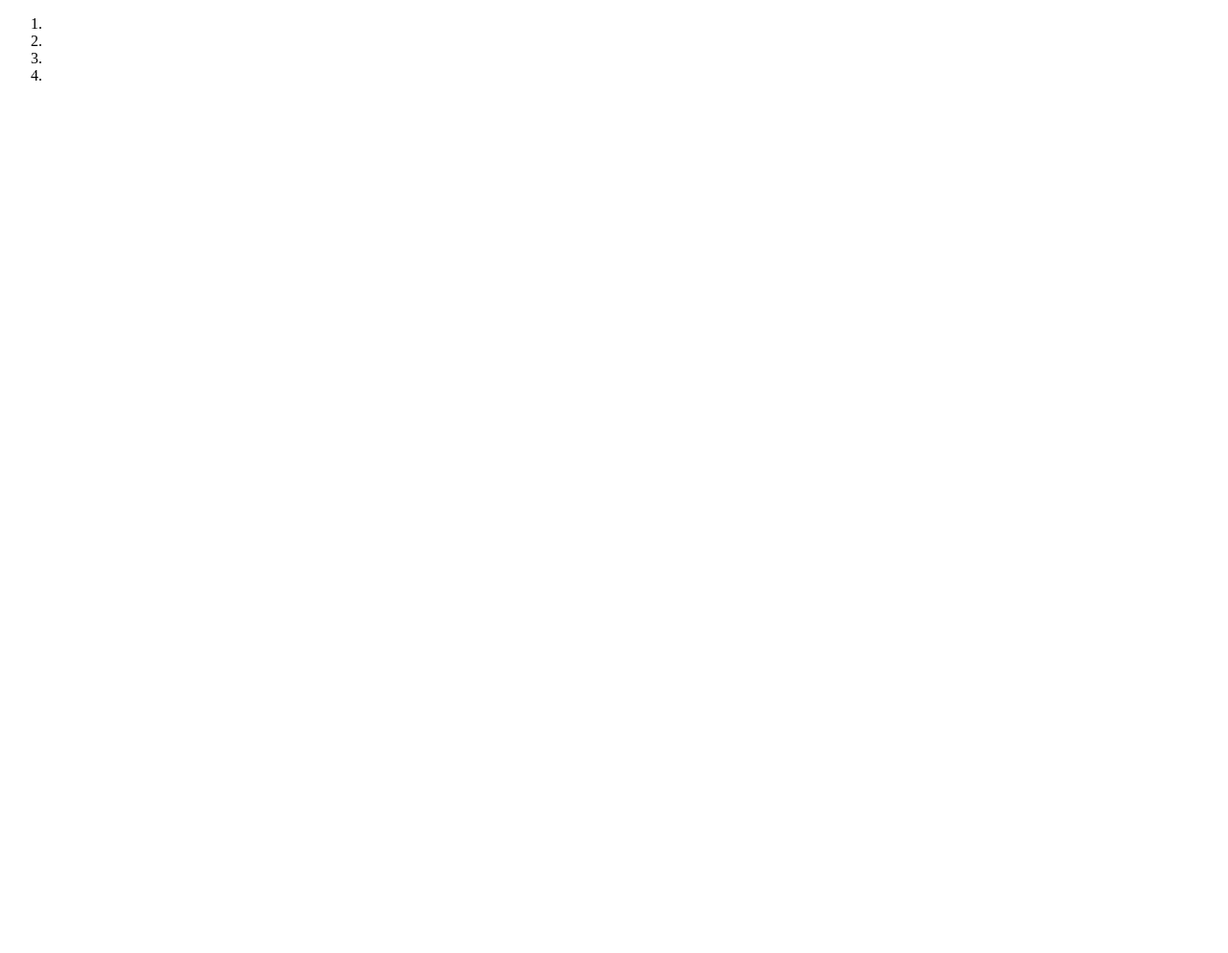
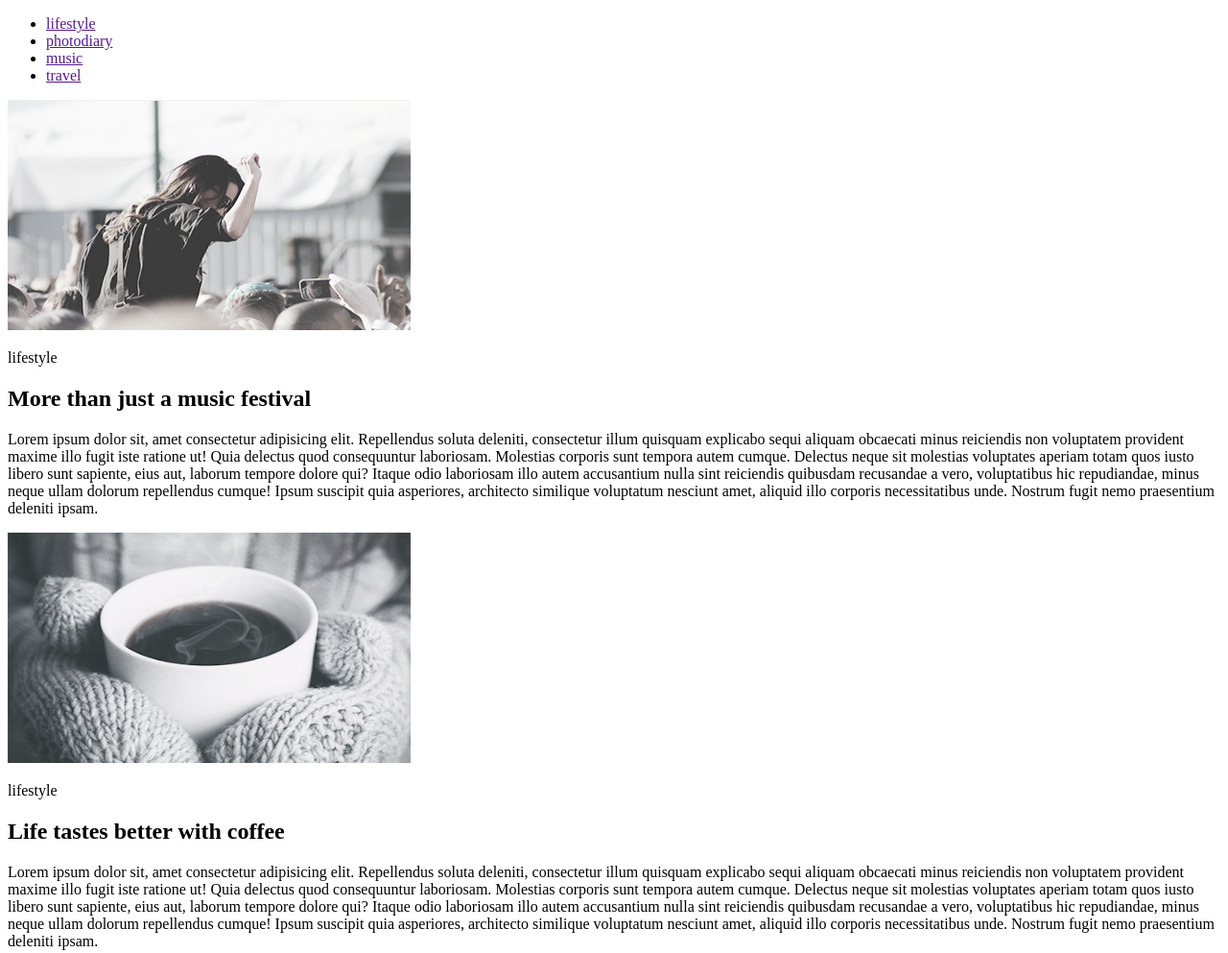
Before and after one commit to EvDeIv/HTML-CSS-module, a plain HTML site: page hw-01-02/index.html in a window 1280 px wide. Shown: the top 993 px of the page at 96% size. Before the commit the page ends 800 px from the top, so only its background shows below. Drawn offline with Linux system fonts and the light colour scheme.

Commit message:
01.23.2020

```diff
--- a/hw-01-02/index.html
+++ b/hw-01-02/index.html
@@ -7,11 +7,36 @@
     <title>Document</title>
 </head>
 <body>
-    <ol>
-        <li><a href="http://"></a></li>
-        <li><a href="http://"></a></li>
-        <li><a href="http://"></a></li>
-        <li><a href="http://"></a></li>
-    </ol>
+    <header>
+        <nav>
+            <ul>
+                <li><a href="">lifestyle</a></li>
+                <li><a href="">photodiary</a></li>
+                <li><a href="">music</a></li>
+                <li><a href="">travel</a></li>
+            </ul>
+        </nav>
+    </header>
+    <main>
+        <section>
+            <img src="../images/lifestyle.png" alt="girl on the concert" width="420" height="240">
+            <p>lifestyle</p>
+            <h2>More than just a music festival </h2>
+            <p>Lorem ipsum dolor sit, amet consectetur adipisicing elit. Repellendus soluta deleniti, consectetur illum quisquam explicabo sequi aliquam obcaecati minus reiciendis non voluptatem provident maxime illo fugit iste ratione ut! Quia delectus quod consequuntur laboriosam. Molestias corporis sunt tempora autem cumque. Delectus neque sit molestias voluptates aperiam totam quos iusto libero sunt sapiente, eius aut, laborum tempore dolore qui? Itaque odio laboriosam illo autem accusantium nulla sint reiciendis quibusdam recusandae a vero, voluptatibus hic repudiandae, minus neque ullam dolorum repellendus cumque! Ipsum suscipit quia asperiores, architecto similique voluptatum nesciunt amet, aliquid illo corporis necessitatibus unde. Nostrum fugit nemo praesentium deleniti ipsam.</p>
+            <img src="../images/lifestyle2.png" alt="cup of coffee" width="420" height="240">
+            <p>lifestyle</p>
+            <h2>Life tastes better with coffee </h2>
+            <p>Lorem ipsum dolor sit, amet consectetur adipisicing elit. Repellendus soluta deleniti, consectetur illum quisquam explicabo sequi aliquam obcaecati minus reiciendis non voluptatem provident maxime illo fugit iste ratione ut! Quia delectus quod consequuntur laboriosam. Molestias corporis sunt tempora autem cumque. Delectus neque sit molestias voluptates aperiam totam quos iusto libero sunt sapiente, eius aut, laborum tempore dolore qui? Itaque odio laboriosam illo autem accusantium nulla sint reiciendis quibusdam recusandae a vero, voluptatibus hic repudiandae, minus neque ullam dolorum repellendus cumque! Ipsum suscipit quia asperiores, architecto similique voluptatum nesciunt amet, aliquid illo corporis necessitatibus unde. Nostrum fugit nemo praesentium deleniti ipsam.</p>
+            <img src="../images/photodiary1.png" alt="two girls and bridge" width="420" height="240">
+            <p>photodiary</p>
+            <h2>American dream </h2>
+            <p>Lorem ipsum dolor sit, amet consectetur adipisicing elit. Repellendus soluta deleniti, consectetur illum quisquam explicabo sequi aliquam obcaecati minus reiciendis non voluptatem provident maxime illo fugit iste ratione ut! Quia delectus quod consequuntur laboriosam. Molestias corporis sunt tempora autem cumque. Delectus neque sit molestias voluptates aperiam totam quos iusto libero sunt sapiente, eius aut, laborum tempore dolore qui? Itaque odio laboriosam illo autem accusantium nulla sint reiciendis quibusdam recusandae a vero, voluptatibus hic repudiandae, minus neque ullam dolorum repellendus cumque! Ipsum suscipit quia asperiores, architecto similique voluptatum nesciunt amet, aliquid illo corporis necessitatibus unde. Nostrum fugit nemo praesentium deleniti ipsam.</p>
+            <img src="../images/photodiary2.png" alt="boy/girl from back" width="420" height="240">
+            <p>photodiary</p>
+            <h2>A day exploring the Alps </h2>
+            <p>Lorem ipsum dolor sit, amet consectetur adipisicing elit. Repellendus soluta deleniti, consectetur illum quisquam explicabo sequi aliquam obcaecati minus reiciendis non voluptatem provident maxime illo fugit iste ratione ut! Quia delectus quod consequuntur laboriosam. Molestias corporis sunt tempora autem cumque. Delectus neque sit molestias voluptates aperiam totam quos iusto libero sunt sapiente, eius aut, laborum tempore dolore qui? Itaque odio laboriosam illo autem accusantium nulla sint reiciendis quibusdam recusandae a vero, voluptatibus hic repudiandae, minus neque ullam dolorum repellendus cumque! Ipsum suscipit quia asperiores, architecto similique voluptatum nesciunt amet, aliquid illo corporis necessitatibus unde. Nostrum fugit nemo praesentium deleniti ipsam.</p>
+            <button>load more</button>
+        </section>
+    </main>
 </body>
 </html>
```
